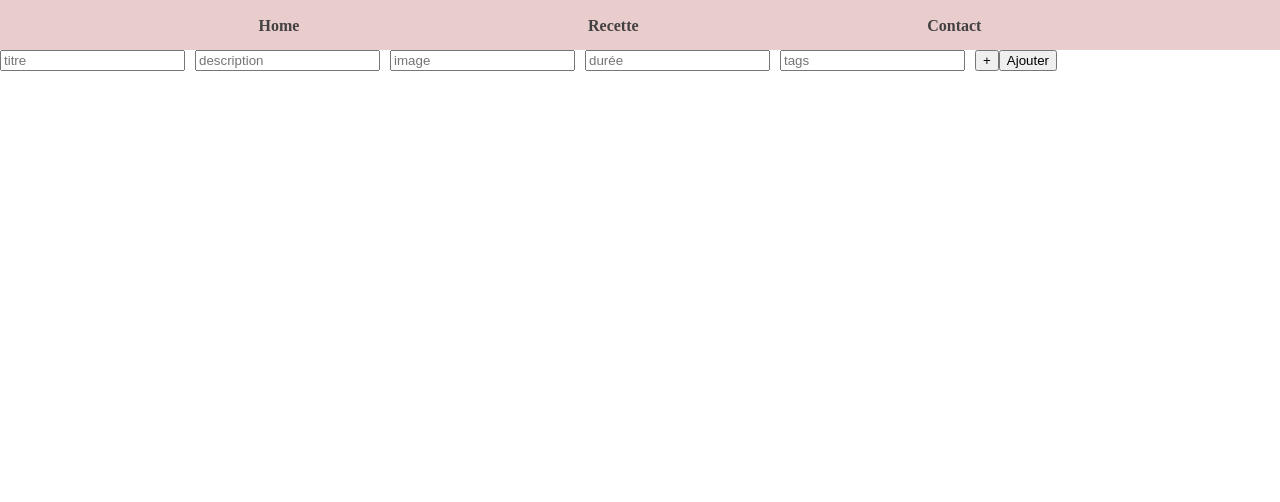
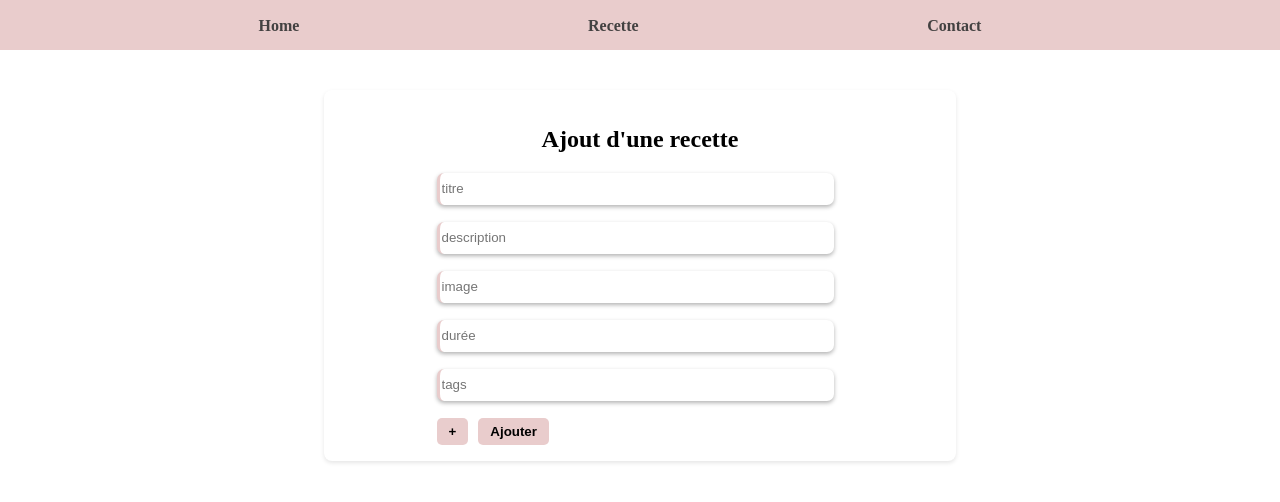
Before and after one commit to kenza17-urc/khamm, a React (Vite) app: page /recette in a window 1280 px wide. Shown: the top 502 px of the page. Built offline with nearby package versions, Linux system fonts and the light colour scheme.

Commit message:
style css form

```diff
--- /dev/null
+++ b/src/component/Recette/FormRecette.css
@@ -0,0 +1,52 @@
+.containe_form_recette{
+    display: flex;
+    justify-content: center;
+    align-items: center;
+    padding-top: 30px;
+}
+.form_bloc{
+    display: flex;
+    flex-direction: column;
+    justify-content: center;
+    align-items: center;
+    width: 600px;
+    height: auto;
+    background-color: #fff;
+    border-radius: 8px;
+    box-shadow: 0px 2px 4px rgba(0, 0, 0, 0.1);
+    margin: 10px;
+    padding: 16px;
+}
+.input-group{
+    display: flex;
+}
+
+.input-group input{
+    width: 390px;
+    height: 30px;
+    border: none;
+    border-left: 3px solid #cc89896d;
+    box-shadow: 0px 2px 4px rgba(0, 0, 0, 0.3);
+    border-radius: 7px;
+}
+.form_two input{
+    width: 100px;
+    height: 30px;
+    border: none;
+    border-left: 3px solid #cc89896d;
+    box-shadow: 0px 2px 4px rgba(0, 0, 0, 0.3);
+    border-radius: 7px;
+}
+.btnAdd{
+    background-color: #cc89896d;
+    font-weight: 700;
+    border: none;
+    padding: 6px 12px;
+    margin-right: 10px;
+    border-radius: 5px;
+}
+.form_one{
+    display: flex;
+    flex-direction: column;
+    gap: 17px;
+}
--- a/src/component/Recette/FormRecette.tsx
+++ b/src/component/Recette/FormRecette.tsx
@@ -1,4 +1,5 @@
 import { useState } from "react";
+import './FormRecette.css'
 import { useForm } from "react-hook-form";
 import { randomId, useRecette } from "../../lib/contexts/recetteContext";
 import { Recette, Ingredient } from "../../lib/models/recette";
@@ -7,7 +8,7 @@ type RecetteForm = Omit<Omit<Recette, "id">, "ingredients"> & {
   tags: string;
 };
 const FormRecette = () => {
-  const { register, handleSubmit, reset } = useForm<RecetteForm>();
+  const { register, handleSubmit, reset, formState:{errors} } = useForm<RecetteForm>();
   const { addRecette } = useRecette();
   const [ingredients, setIngredients] = useState<Partial<Ingredient>[]>([]);
 
@@ -53,42 +54,95 @@ const FormRecette = () => {
   };
 
   return (
-    <>
-      <form onSubmit={handleSubmit(submitForm)}>
+    <div className="containe_form_recette">
+      <div className="form_bloc">
+        <h2>Ajout d'une recette</h2>
+      <form className="form_one"  onSubmit={handleSubmit(submitForm)}>
+        <div className="input-group">
             <input
               style={{ marginRight: "10px" }}
               type="text"
               {...register("titre", { required: true })}
               placeholder="titre"
               />
+
+              <p style={{color:"red"}}>
+                  {
+                    errors.titre?.type === "required"? "Titre requis"
+                    : null
+                  }
+              </p>
+        </div>
+
+
+        <div className="input-group">
             <input
               style={{ marginRight: "10px" }}
               type="text"
               {...register("description", { required: true })}
               placeholder="description"
             />
+            <p style={{color:"red"}}>
+                {
+                  errors.description?.type === "required"? "description requis"
+                  : null
+                }
+            </p>
+        </div>
+
+        <div className="input-group">
             <input
               style={{ marginRight: "10px" }}
               type="text"
               {...register("image", { required: true })}
               placeholder="image"
             />
+            <p style={{color:"red"}}>
+                {
+                  errors.image?.type === "required"? "image url requis"
+                  : null
+                }
+            </p>
+        </div>
+
+       <div className="input-group">
           <input
               style={{ marginRight: "10px" }}
               type="number"
               {...register("duree", { required: true })}
               placeholder="durée"
             />
+            <p style={{color:"red"}}>
+                {
+                  errors.duree?.type === "required"? "durée requis"
+                  : null
+                }
+            </p>
+       </div>
+
+      <div className="input-group">
           <input
               style={{ marginRight: "10px" }}
               type="text"
               {...register("tags", { required: true })}
               placeholder="tags"
             />
-        <button type="button" onClick={addIngredient}>
+
+            <p style={{color:"red"}}>
+                {
+                  errors.tags?.type === "required"? "tags requis"
+                  : null
+                }
+            </p>
+      </div>
+
+
+        <div>
+            <button className="btnAdd" type="button" onClick={addIngredient}>
               +
             </button>
-        <button>Ajouter</button>
+            <button className="btnAdd">Ajouter</button>
+        </div>
       </form>
       {ingredients.map((ingredient) => (
         <Ingredient
@@ -98,7 +152,8 @@ const FormRecette = () => {
           onDelete={deleteIngredient}
         />
       ))}
-    </>
+    </div>
+    </div>
   );
 };
 
@@ -118,12 +173,13 @@ const Ingredient = ({ ingredient, onUpdate, onDelete }: IngredientProps) => {
   };
 
   return (
-    <form
+    <form className="form_two"
       onSubmit={handleSubmit(submitIngredient)}
       style={{
         margin: "25px",
       }}
     >
+
           <input
             style={{ marginRight: "10px" }}
             type="text"
@@ -131,6 +187,9 @@ const Ingredient = ({ ingredient, onUpdate, onDelete }: IngredientProps) => {
             placeholder="nom"
             readOnly={finished}
           />
+
+
+
         <input
             style={{ marginRight: "10px" }}
             type="number"
@@ -138,6 +197,9 @@ const Ingredient = ({ ingredient, onUpdate, onDelete }: IngredientProps) => {
             placeholder="quantité"
             readOnly={finished}
           />
+
+
+
         <input
             style={{ marginRight: "10px" }}
             type="text"
@@ -145,8 +207,10 @@ const Ingredient = ({ ingredient, onUpdate, onDelete }: IngredientProps) => {
             placeholder="unite"
             readOnly={finished}
           />
-      {!finished && <button type="submit">Ajouter</button>}
+
+      {!finished && <button type="submit" className="btnAdd">Ajouter</button>}
       <button
+      className="btnAdd"
         onClick={() => {
           onDelete(ingredient.id);
         }}
```
Also changed, not shown: src/component/Formulaire/Formulaire.tsx (deleted, +0 -9 lines). Lines whose indentation alone changed are shown as unchanged.
